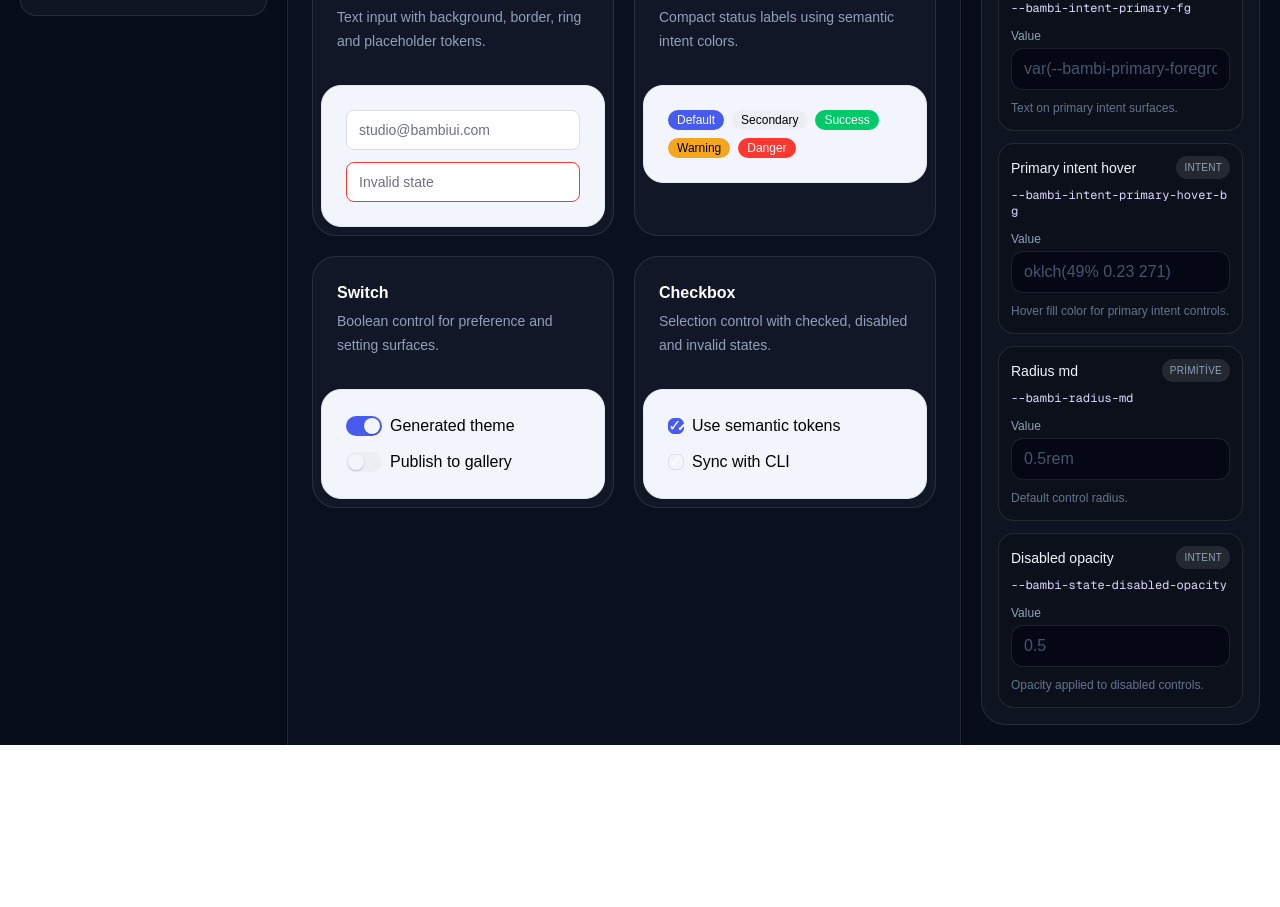
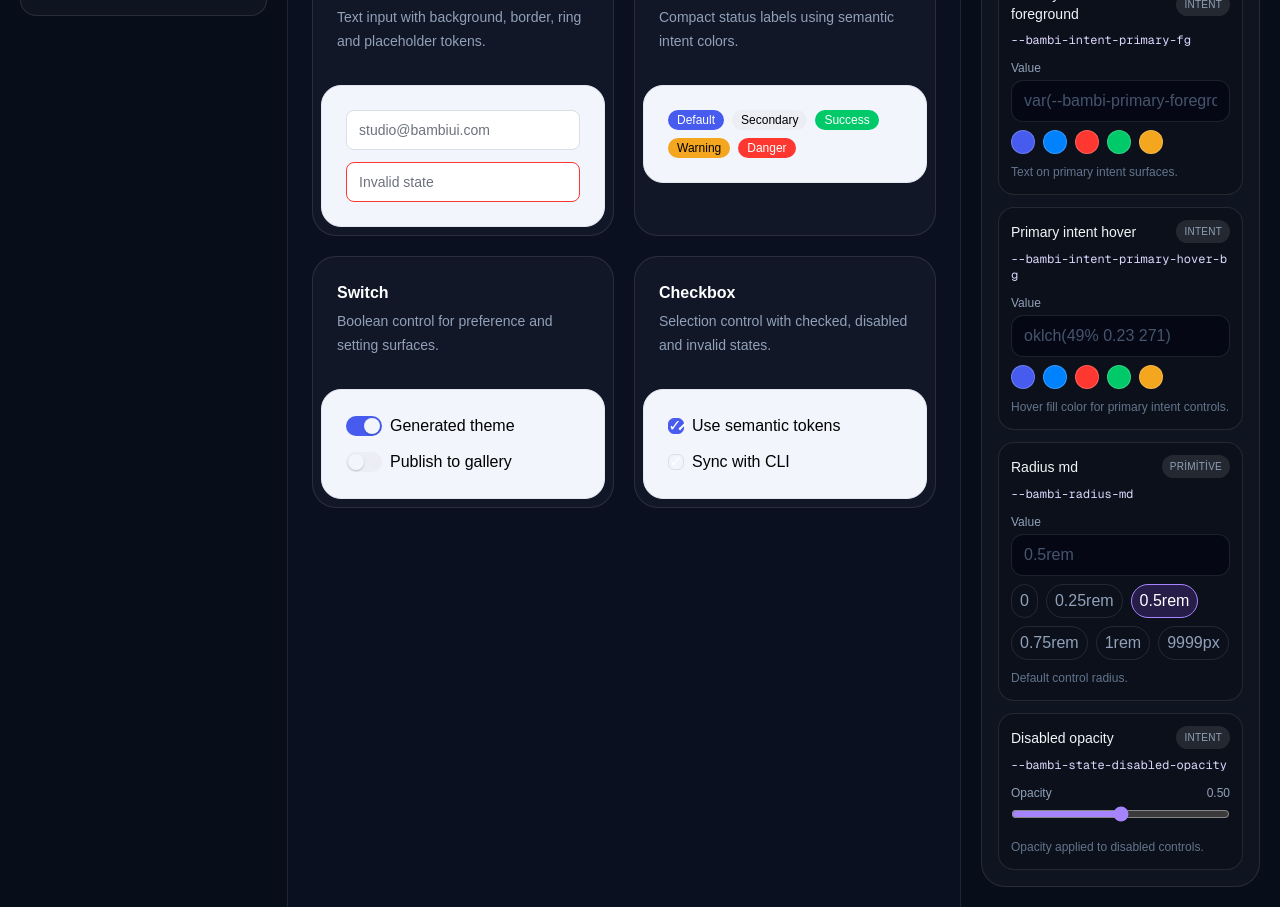
Before and after one commit to bambiui/studio, a Next.js app: page / in a window 1280 px wide. Shown: the part 760-1667 px from the top of the page. Before the commit the page ends 1505 px from the top, so only its background shows below. Built offline with nearby package versions, Linux system fonts and the light colour scheme.

Commit message:
feat(studio): improve token editing controls

```diff
--- a/src/studio/components/StudioShell.tsx
+++ b/src/studio/components/StudioShell.tsx
@@ -15,7 +15,7 @@ import {
 } from "../theme/exporters";
 import { createThemeFromBaseColor, isValidHexColor } from "../theme/generator";
 import { editableTokenDefaults, type TokenOverrides } from "../tokens/defaults";
-import { tokenDefinitionMap } from "../tokens/metadata";
+import { tokenDefinitionMap, type TokenDefinition } from "../tokens/metadata";
 
 type StudioStyle = CSSProperties & Record<`--${string}`, string>;
 type ExportFormat = "css" | "json" | "preset";
@@ -416,19 +416,13 @@ function InspectorPanel({
                 <code className="mt-2 block break-all text-xs text-violet-200">
                   {tokenId}
                 </code>
-                <label className="mt-3 block">
-                  <span className="mb-1 block text-xs font-medium text-slate-400">
-                    Value
-                  </span>
-                  <input
-                    value={tokenOverrides[tokenId] ?? ""}
-                    onChange={(event) =>
-                      onUpdateToken(tokenId, event.target.value)
-                    }
-                    placeholder={editableTokenDefaults[tokenId] ?? "CSS value"}
-                    className="w-full rounded-xl border border-white/10 bg-[#050814] px-3 py-2 text-xs text-slate-100 outline-none transition placeholder:text-slate-600 focus:border-violet-400"
-                  />
-                </label>
+                <TokenValueControl
+                  tokenId={tokenId}
+                  token={token}
+                  value={tokenOverrides[tokenId] ?? ""}
+                  placeholder={editableTokenDefaults[tokenId] ?? "CSS value"}
+                  onChange={(value) => onUpdateToken(tokenId, value)}
+                />
                 {token?.description ? (
                   <p className="mt-2 text-xs leading-5 text-slate-500">
                     {token.description}
@@ -440,6 +434,121 @@ function InspectorPanel({
         </div>
       </section>
     </aside>
+  );
+}
+
+interface TokenValueControlProps {
+  tokenId: string;
+  token?: TokenDefinition;
+  value: string;
+  placeholder: string;
+  onChange: (value: string) => void;
+}
+
+const COLOR_PRESETS = [
+  "oklch(55% 0.22 271)",
+  "oklch(62% 0.22 255)",
+  "oklch(65% 0.233 28)",
+  "oklch(73% 0.194 153)",
+  "oklch(78% 0.159 74)",
+] as const;
+
+const RADIUS_PRESETS = [
+  "0",
+  "0.25rem",
+  "0.5rem",
+  "0.75rem",
+  "1rem",
+  "9999px",
+] as const;
+
+function TokenValueControl({
+  tokenId,
+  token,
+  value,
+  placeholder,
+  onChange,
+}: TokenValueControlProps) {
+  const visibleValue = value || placeholder;
+
+  if (token?.kind === "opacity") {
+    const numericValue = Number.parseFloat(value || placeholder || "0.5");
+    const safeValue = Number.isFinite(numericValue) ? numericValue : 0.5;
+
+    return (
+      <label className="mt-3 block">
+        <span className="mb-1 flex items-center justify-between text-xs font-medium text-slate-400">
+          <span>Opacity</span>
+          <span>{safeValue.toFixed(2)}</span>
+        </span>
+        <input
+          type="range"
+          min="0"
+          max="1"
+          step="0.05"
+          value={safeValue}
+          onChange={(event) => onChange(event.target.value)}
+          className="w-full accent-violet-400"
+        />
+      </label>
+    );
+  }
+
+  return (
+    <div className="mt-3">
+      <label className="block">
+        <span className="mb-1 block text-xs font-medium text-slate-400">
+          Value
+        </span>
+        <input
+          value={value}
+          onChange={(event) => onChange(event.target.value)}
+          placeholder={placeholder}
+          className="w-full rounded-xl border border-white/10 bg-[#050814] px-3 py-2 text-xs text-slate-100 outline-none transition placeholder:text-slate-600 focus:border-violet-400"
+        />
+      </label>
+
+      {token?.kind === "color" ? (
+        <div
+          className="mt-2 flex flex-wrap gap-2"
+          aria-label={`${tokenId} color presets`}
+        >
+          {COLOR_PRESETS.map((preset) => (
+            <button
+              key={preset}
+              type="button"
+              title={preset}
+              onClick={() => onChange(preset)}
+              className={`h-6 w-6 rounded-full border transition ${
+                visibleValue === preset
+                  ? "border-white ring-2 ring-violet-400"
+                  : "border-white/20 hover:border-white/50"
+              }`}
+              style={{ background: preset }}
+            />
+          ))}
+        </div>
+      ) : null}
+
+      {token?.kind === "radius" ? (
+        <div className="mt-2 flex flex-wrap gap-2">
+          {RADIUS_PRESETS.map((preset) => (
+            <button
+              key={preset}
+              type="button"
+              onClick={() => onChange(preset)}
+              className={`rounded-full border px-2 py-1 text-[10px] transition ${
+                visibleValue === preset
+                  ? "border-violet-400 bg-violet-500/20 text-white"
+                  : "border-white/10 text-slate-400 hover:bg-white/10"
+              }`}
+            >
+              {preset}
+            </button>
+          ))}
+        </div>
+      ) : null}
+    </div>
   );
 }
 
```
